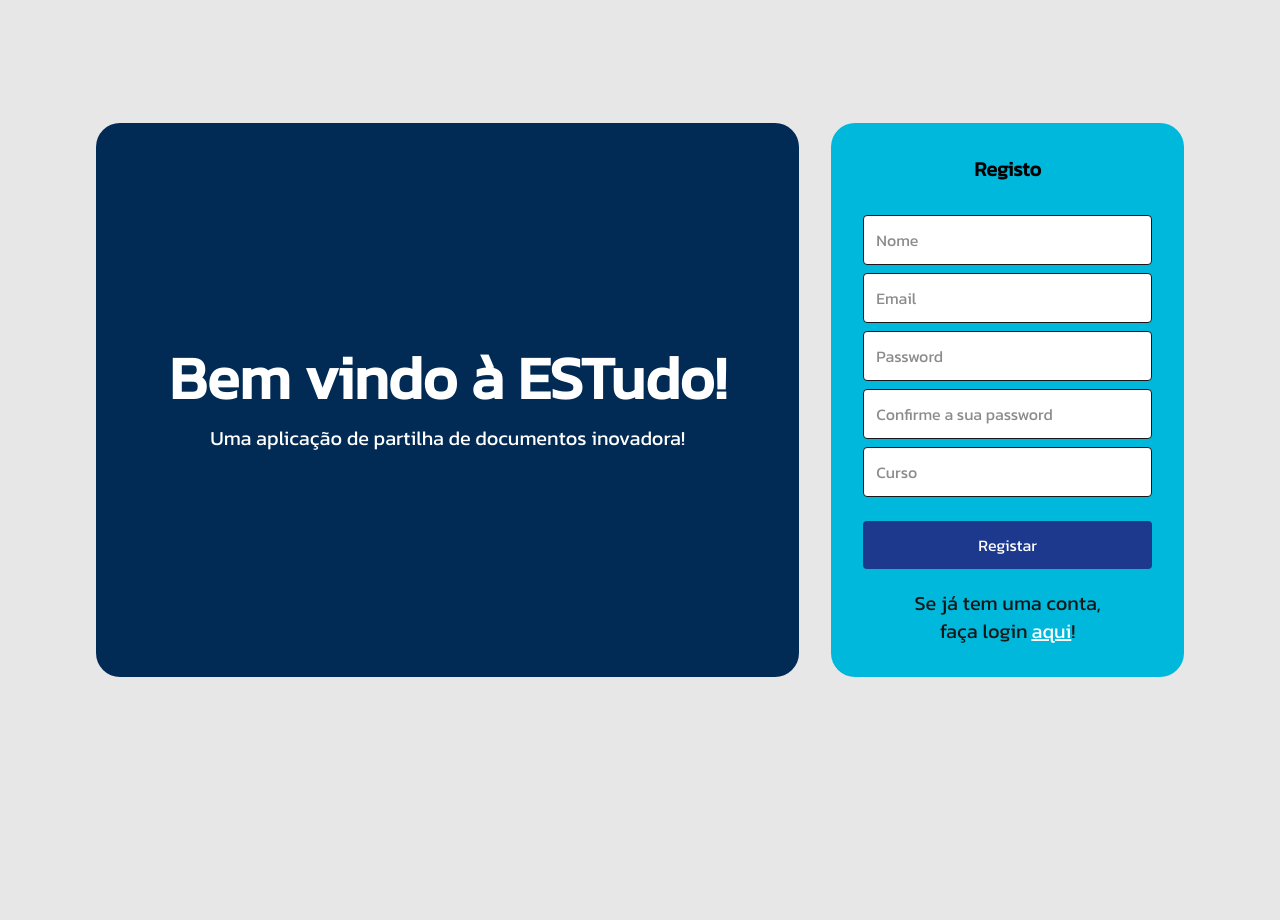
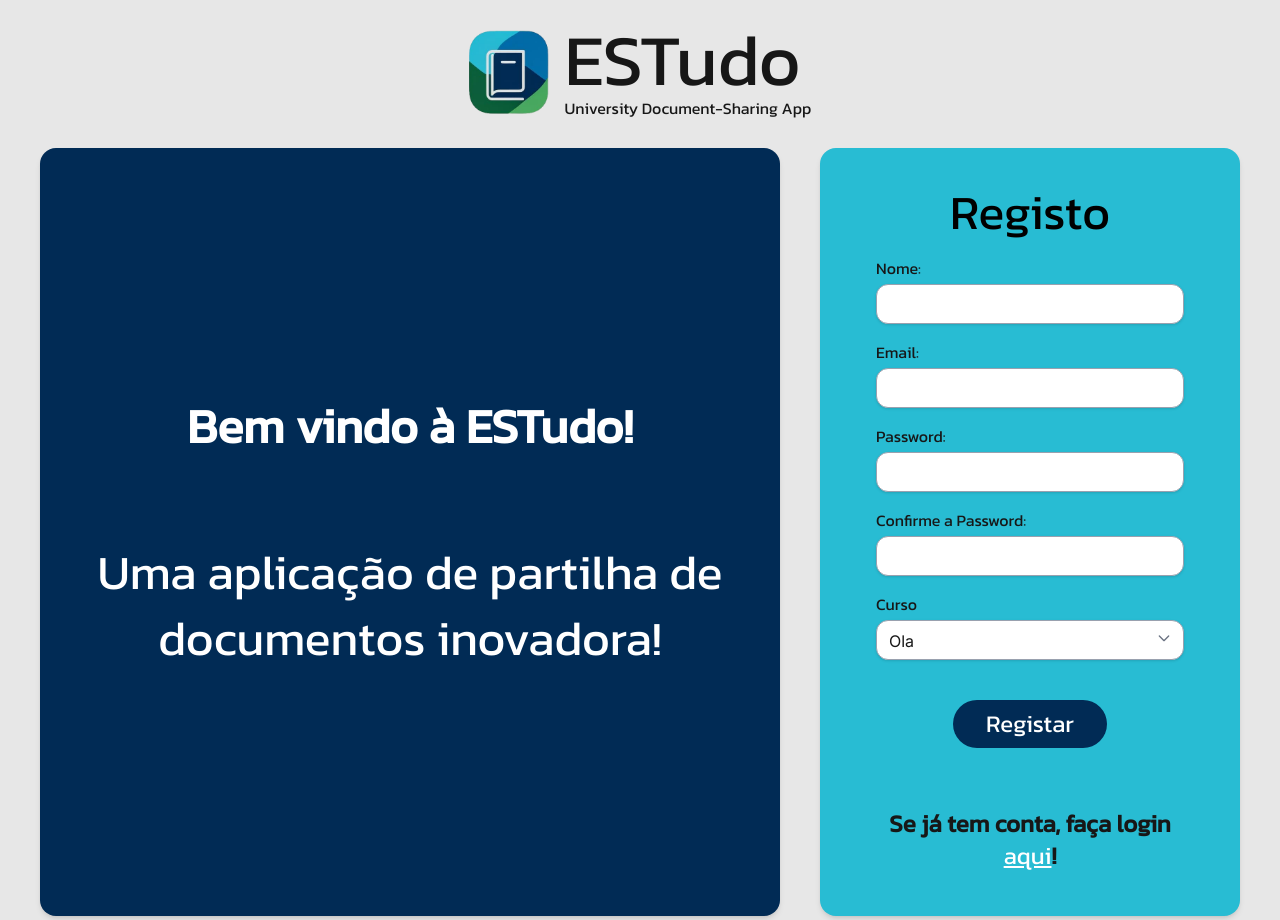
Before and after one commit to beckerme/ESTudo, a Next.js app in the folder estudo/: page /registo in a window 1280 px wide. Before the commit the page ends 800 px from the top, so only its background shows below. Built offline with nearby package versions, Linux system fonts and the light colour scheme.

Commit message:
Foi fixe

```diff
--- a/estudo/src/components/Login/Login.jsx
+++ b/estudo/src/components/Login/Login.jsx
@@ -1,7 +1,7 @@
 // Imports relacionados com páginas e fontes
 import { Kanit } from "next/font/google";
-import Header from "./Header";
-import Saudacao from "./Saudacao";
+import Header from "../Header";
+import Saudacao from "../Saudacao";
 import LoginForm from "./LoginForm";
 
 // Fonte
--- a/estudo/src/components/Registo/Registo.jsx
+++ b/estudo/src/components/Registo/Registo.jsx
@@ -1,52 +1,38 @@
+// Imports relacionados com páginas e fontes
 import { Kanit } from "next/font/google";
+import Header from "../Header";
+import Saudacao from "../Saudacao";
+import RegistoForm from "./RegistoForm";
+
+// Fonte
 const kanit = Kanit({
-  subsets: ["latin"],
+  subsets: ['latin'],
   weight: "400",
 });
-
-import Header from "../Login/Header";
 
 export default function RegisterPage() {
   return (
 
-  <div>
-    <div className={`${kanit.className} min-h-screen flex justify-center items-center p-4`}>
-      <div className="w-full max-w-6xl flex flex-col lg:flex-row p-8 rounded-3xl gap-8">
+    <>
+          {/* Logótipo */}
+          <div className={`${kanit.className} container mx-auto px-4 py-1`}>
+            <Header />
+            <div className="grid grid-cols-1 md:grid-cols-[65%_35%] 2xl:space-x-23 lg:space-x-10 md:space-x-5 md:space-y-0 space-y-10 mx-6 mt-5 2xl:mt-15">
 
-        {/* Left Section */}
-        <div className={`${kanit.className} w-full lg:w-2/3 flex items-center justify-center bg-[#012B55] rounded-3xl p-8`}>
-          <div className="text-center text-white">
-            <p className="text-3xl md:text-5xl lg:text-6xl font-bold">Bem vindo à ESTudo!</p>
-            <p className="text-lg md:text-xl mt-4">Uma aplicação de partilha de documentos inovadora!</p>
+              {/* Coluna de Saudação */}
+              <div className="bg-[#012B55] p-6 md:px-0 rounded-2xl shadow-md items-center flex">
+                <Saudacao />
+              </div>
+
+              {/* Coluna do Formulário de Login */}
+              <div className="bg-[#28BCD3] p-6 pt-10 rounded-2xl shadow-md">
+                <h2 className="text-5xl 2xl:text-6xl md:py-0
+                text-black text-center">Registo</h2>
+                <RegistoForm />
+              </div>
+            </div>
           </div>
-        </div>
+        </>
 
-        {/* Right Section */}
-        <div className={`${kanit.className} w-full lg:w-1/3 bg-cyan-500 p-8 rounded-3xl flex flex-col`}>
-          <h1 className="text-xl font-bold text-black mb-4 text-center">Registo</h1>
-          <div className="flex justify-center items-center mb-4">
-          </div>
-          <form className="flex flex-col space-y-2">
-            <input className="p-3 rounded border bg-white w-full" type="text" placeholder="Nome" />
-            <div className="flex items-center border rounded p-3 bg-white">
-              <input className="flex-1 outline-none bg-white" type="text" placeholder="Email" />
-            </div>
-            <input className="p-3 rounded border bg-white w-full" type="password" placeholder="Password" />
-            <input className="p-3 rounded border bg-white w-full" type="password" placeholder="Confirme a sua password" />
-            <input className="p-3 rounded border bg-white w-full" type="text" placeholder="Curso" />
-            <button className="mt-4 bg-blue-900 text-white py-3 rounded hover:bg-blue-800">Registar</button>
-          </form>
-          <div className="flex justify-center">
-              <div className="w-2/3 text-center mt-5">
-                <p className="text-xl">Se já tem uma conta, faça login<a href="/login"
-                   className="text-white underline hover:text-blue-800 ml-1 font-medium">aqui</a>!
-                </p>
-              </div>
-          </div>
-        </div>
-      </div>
-    </div>
-
-  </div>
   );
 }
--- /dev/null
+++ b/estudo/src/components/Registo/RegistoForm.jsx
@@ -0,0 +1,141 @@
+"use client";
+
+import { Inter } from "next/font/google";
+import { useState } from "react";
+import { useRouter } from "next/navigation";
+import Link from "next/link";
+import supabase from "@/app/config/supabaseClient";
+
+const inter = Inter({
+  subsets: ['latin'],
+  weight: "400",
+});
+
+export default function RegistoForm() {
+  const router = useRouter();
+  const [email, setEmail] = useState("");
+  const [password, setPassword] = useState("");
+  const [confirmarPassword, setConfirmarPassword] = useState("");
+  const [nome, setNome] = useState("");
+  const [curso, setCurso] = useState("");
+  const [erro, setErro] = useState("");
+
+  const handleSubmit = async (e) => {
+    e.preventDefault();
+
+    // Basic validation
+    if (!email || !password || !confirmarPassword || !nome || !curso) {
+      setErro("Por favor, preencha todos os campos!");
+      return;
+    }
+  };
+
+  return (
+    <>
+      <div className="w-full max-w-2xl rounded-xl overflow-hidden">
+        <form onSubmit={handleSubmit} className="px-8 2xl:py-10 lg:py-5 w-full">
+          {erro && (
+            <div className="bg-red-100 border border-red-400 text-red-700 px-3 py-2 rounded-lg mb-4">
+              {erro}
+            </div>
+          )}
+
+          <div className="space-y-4">
+            <div className="w-full">
+              <label className="block">Nome:</label>
+              <input
+                type="text"
+                value={nome}
+                onChange={(e) => setNome(e.target.value)}
+                className={`${inter.className} bg-white rounded-xl h-10 mt-1 w-full px-3 py-2 border border-gray-400
+                  shadow-sm focus:outline-none focus:ring-2 focus:ring-blue-800 focus:border-transparent`}
+              />
+            </div>
+            <div className="w-full">
+              <label className="block">Email:</label>
+              <input
+                type="email"
+                value={email}
+                onChange={(e) => setEmail(e.target.value)}
+                className={`${inter.className} bg-white rounded-xl h-10 mt-1 w-full px-3 py-2 border border-gray-400
+                  shadow-sm focus:outline-none focus:ring-2 focus:ring-blue-800 focus:border-transparent`}
+              />
+            </div>
+            <div className="w-full">
+              <label className="block">Password:</label>
+              <input
+                type="password"
+                value={password}
+                onChange={(e) => setPassword(e.target.value)}
+                className={`${inter.className} bg-white rounded-xl h-10 mt-1 w-full px-3 py-2 border border-gray-400
+                  shadow-sm focus:outline-none focus:ring-2 focus:ring-blue-800 focus:border-transparent`}
+              />
+            </div>
+            <div className="w-full">
+              <label className="block">Confirme a Password:</label>
+              <input
+                type="password"
+                value={confirmarPassword}
+                onChange={(e) => setConfirmarPassword(e.target.value)}
+                className={`${inter.className} bg-white rounded-xl h-10 mt-1 w-full px-3 py-2 border border-gray-400
+                  shadow-sm focus:outline-none focus:ring-2 focus:ring-blue-800 focus:border-transparent`}
+              />
+            </div>
+            <div className="w-full relative">
+              <label className="block">Curso</label>
+              <select
+                value={curso}
+                onChange={(e) => setCurso(e.target.value)}
+                className={`${inter.className} bg-white rounded-xl h-10 mt-1 w-full px-3 pr-8 py-2 border border-gray-400
+                  shadow-sm focus:outline-none focus:ring-2 focus:ring-blue-800 focus:border-transparent appearance-none`}
+              >
+                <option value="Ola">Ola</option>
+              </select>
+              <div className="pointer-events-none absolute inset-y-0 right-0 flex items-center px-3 pt-6">
+                <svg
+                  className="h-4 w-4 text-gray-500"
+                  fill="none"
+                  stroke="currentColor"
+                  viewBox="0 0 24 24"
+                  xmlns="http://www.w3.org/2000/svg"
+                >
+                  <path
+                    strokeLinecap="round"
+                    strokeLinejoin="round"
+                    strokeWidth="2"
+                    d="M19 9l-7 7-7-7"
+                  ></path>
+                </svg>
+              </div>
+            </div>
+          </div>
+
+          <div className="flex justify-center md:pt-0 pt-20">
+            <button
+              type="submit"
+              className="lg:w-1/2 md:w-2/3 md:mt-10 2xl:mt-20 px-5 md:px-0 bg-[#012B55] text-white py-2 text-xl md:text-2xl 2xl:text-4xl rounded-4xl hover:bg-blue-800
+                transition duration-300 ease-in-out focus:outline-none focus:ring-2 focus:ring-blue-800 focus:ring-opacity-50"
+            >
+              Registar
+            </button>
+          </div>
+
+          <div className="flex justify-center 2xl:px-10">
+            <div className="text-center mt-8 xl:mt-15">
+              <p className="text-2xl md:text-xl lg:text-2xl font-bold">
+                Se já tem conta, faça login{" "}
+                <Link
+                  href="/login"
+                  className="text-white underline hover:text-blue-800 font-medium"
+                >
+                  aqui
+                </Link>
+                !
+              </p>
+            </div>
+          </div>
+        </form>
+      </div>
+    </>
+  );
+}
```
Also changed, not shown: estudo/src/components/Header.jsx (renamed from estudo/src/components/Login/Header.jsx), estudo/src/components/Saudacao.jsx (renamed from estudo/src/components/Login/Saudacao.jsx).
